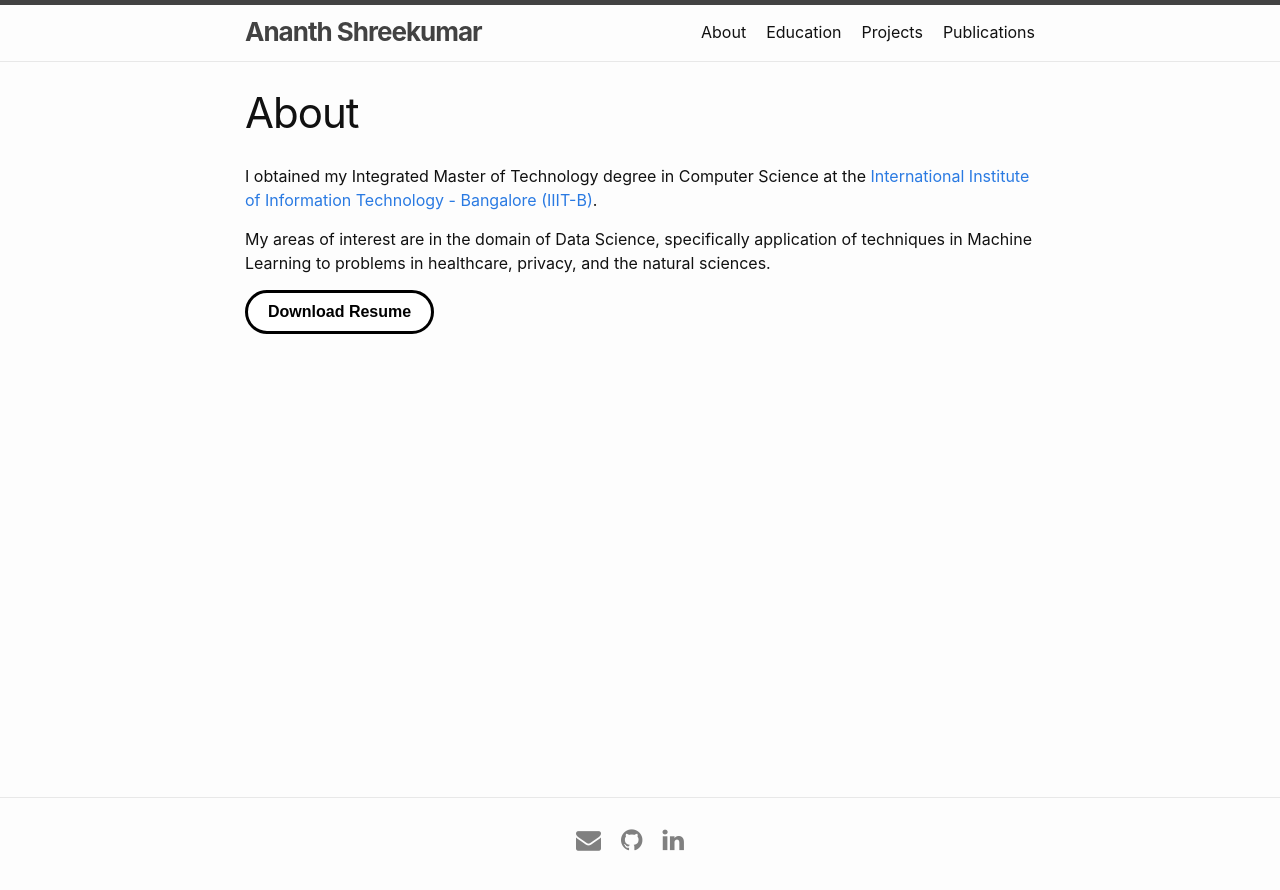
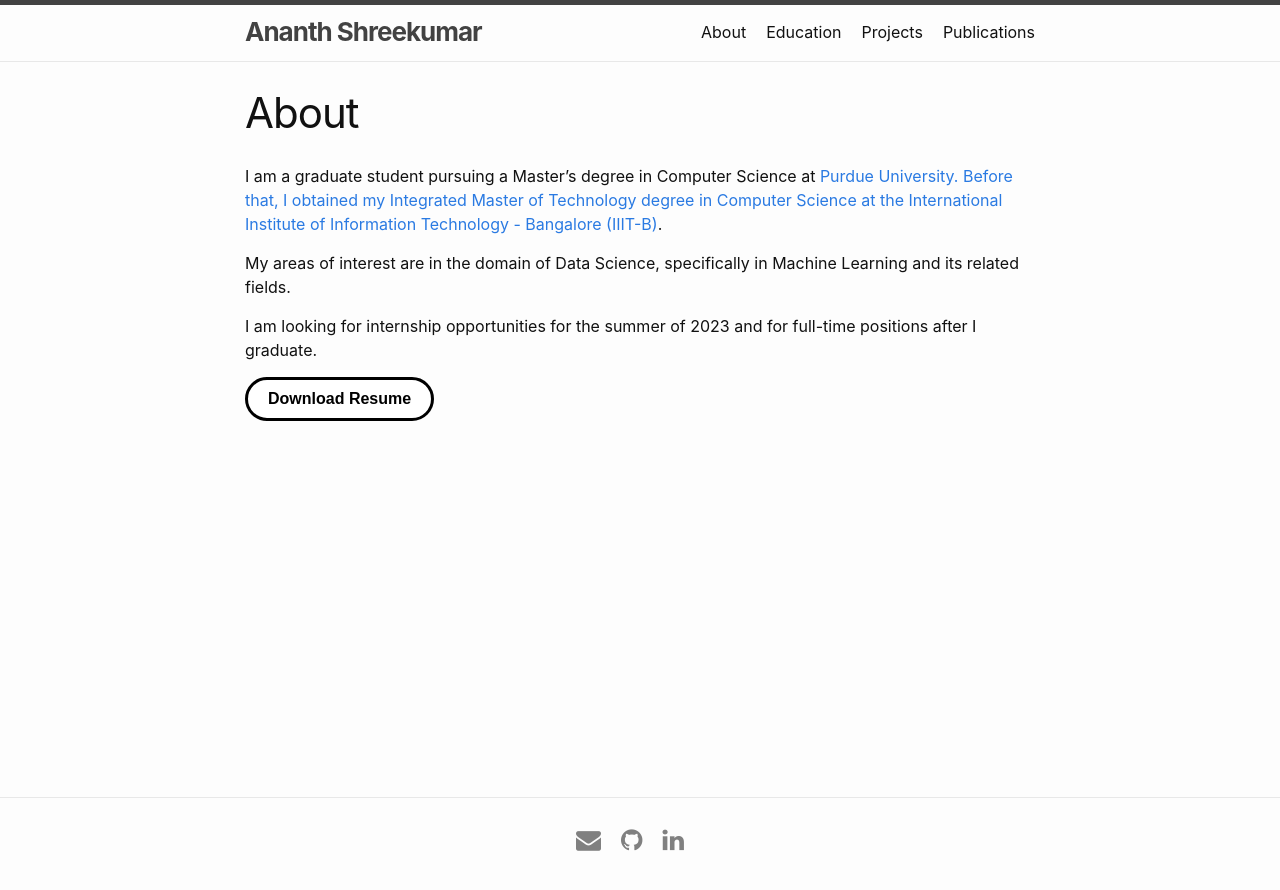
Before and after one commit to ThisWasntTaken/ThisWasntTaken.github.io, a Jekyll site: the page built from index.md, in a window 1280 px wide. Shown: the top 890 px of the page. Built offline with Jekyll 4.4.1, drawn with Linux system fonts in a browser that asks for light colours.

Commit message:
Update after joining Purdue

```diff
--- a/index.md
+++ b/index.md
@@ -6,8 +6,10 @@ layout: home
 title: About
 ---
 
-I obtained my Integrated Master of Technology degree in Computer Science at the <a target="_blank" rel="noopener noreferrer" href="https://www.iiitb.ac.in/">International Institute of Information Technology - Bangalore (IIIT-B)</a>.
+I am a graduate student pursuing a Master's degree in Computer Science at <a target="_blank" rel="noopener noreferrer" href="https://www.purdue.edu/">Purdue University. Before that, I obtained my Integrated Master of Technology degree in Computer Science at the <a target="_blank" rel="noopener noreferrer" href="https://www.iiitb.ac.in/">International Institute of Information Technology - Bangalore (IIIT-B)</a>.
 
-My areas of interest are in the domain of Data Science, specifically application of techniques in Machine Learning to problems in healthcare, privacy, and the natural sciences.
+My areas of interest are in the domain of Data Science, specifically in Machine Learning and its related fields.
+
+I am looking for internship opportunities for the summer of 2023 and for full-time positions after I graduate.
 
 <a target="_blank" rel="noopener noreferrer" href="{{ site.baseurl }}{{ site.url }}/assets/pdf/resume.pdf"><button class="button">Download Resume</button></a>
```
Also changed, not shown: assets/images/archlinux_dual_boot/Apps.png (deleted), assets/images/archlinux_dual_boot/Desktop.png (deleted), 1 other file.
